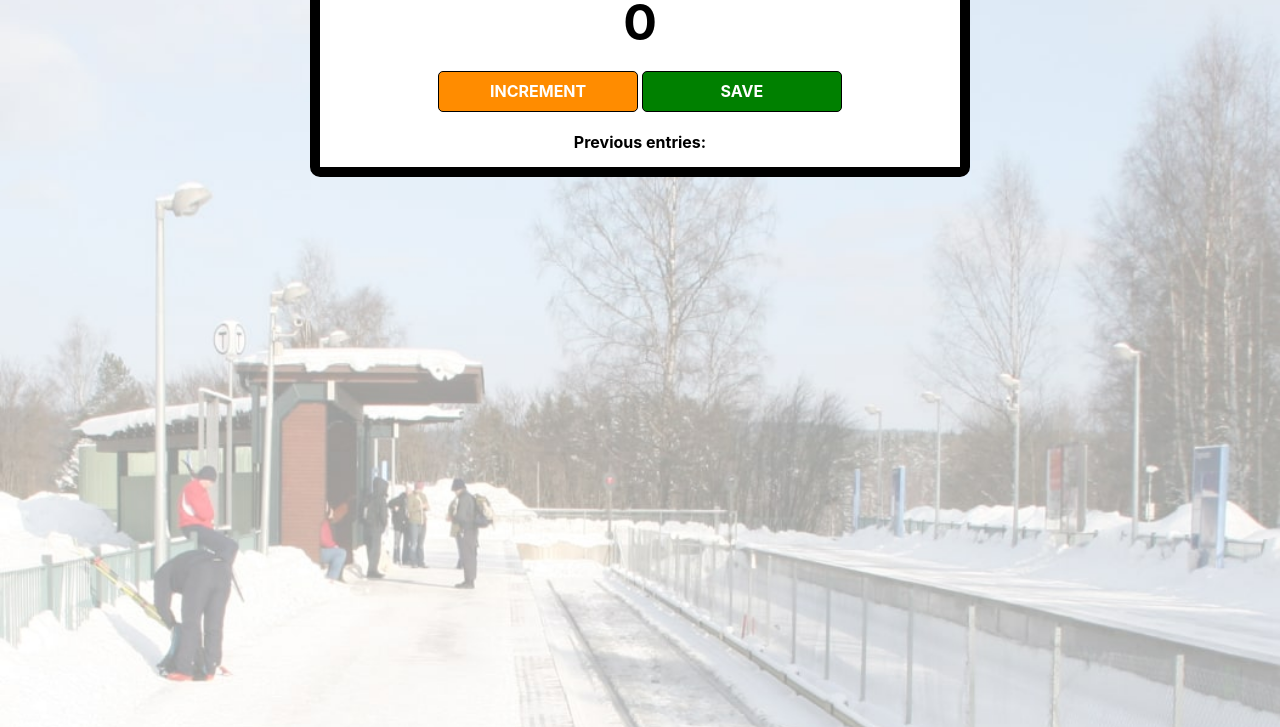
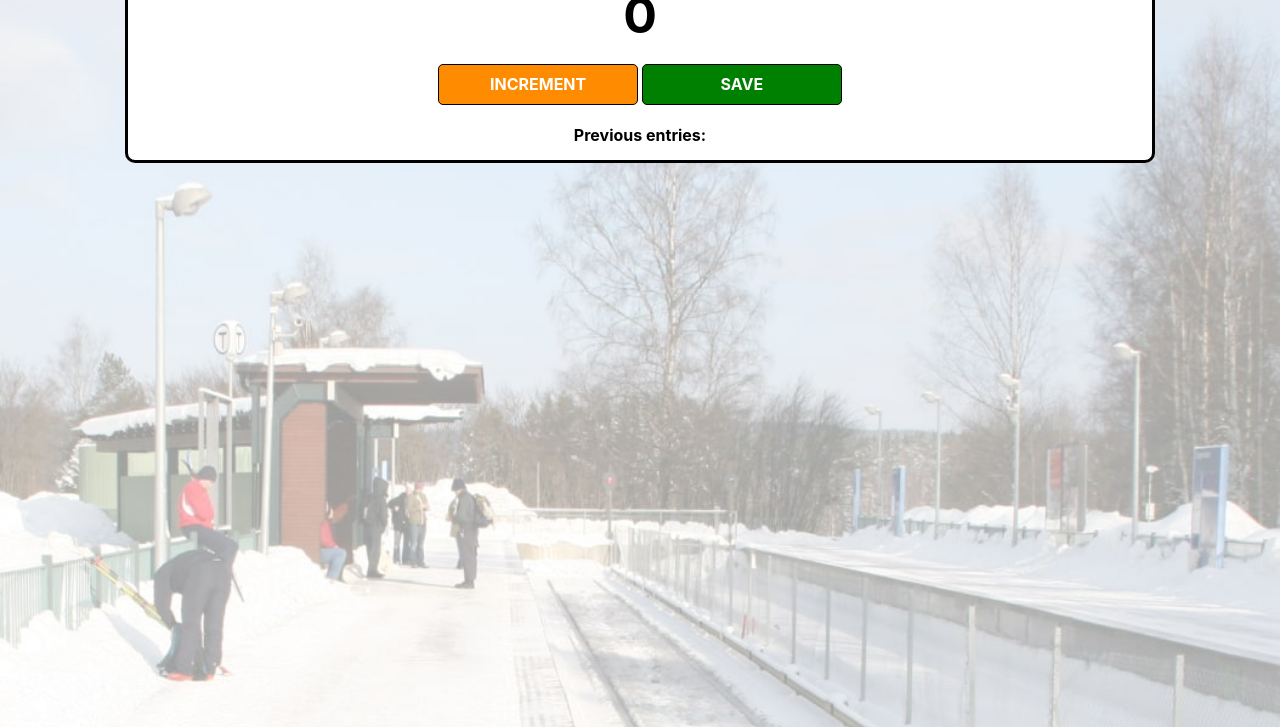
Before and after one commit to karanjakhar/person-counter, a plain HTML site: page index.html in a window 1280 px wide. Shown: the part 73-800 px from the top of the page. Drawn offline with nearby package versions, Linux system fonts and the light colour scheme.

Commit message:
Update index.css

```diff
--- a/index.css
+++ b/index.css
@@ -17,14 +17,12 @@ h2 {
     margin-bottom: 20px;
 }
 
-.container{
-    max-height: 80%;
-    max-width: 50%;
+.container {
+    background: white;
+    max-width: 80%;
     margin: auto;
-    background: white;
-    border: 1ch solid black;
+    border: 3px solid black;
     border-radius: 10px;
-
 }
 
 button {
```
